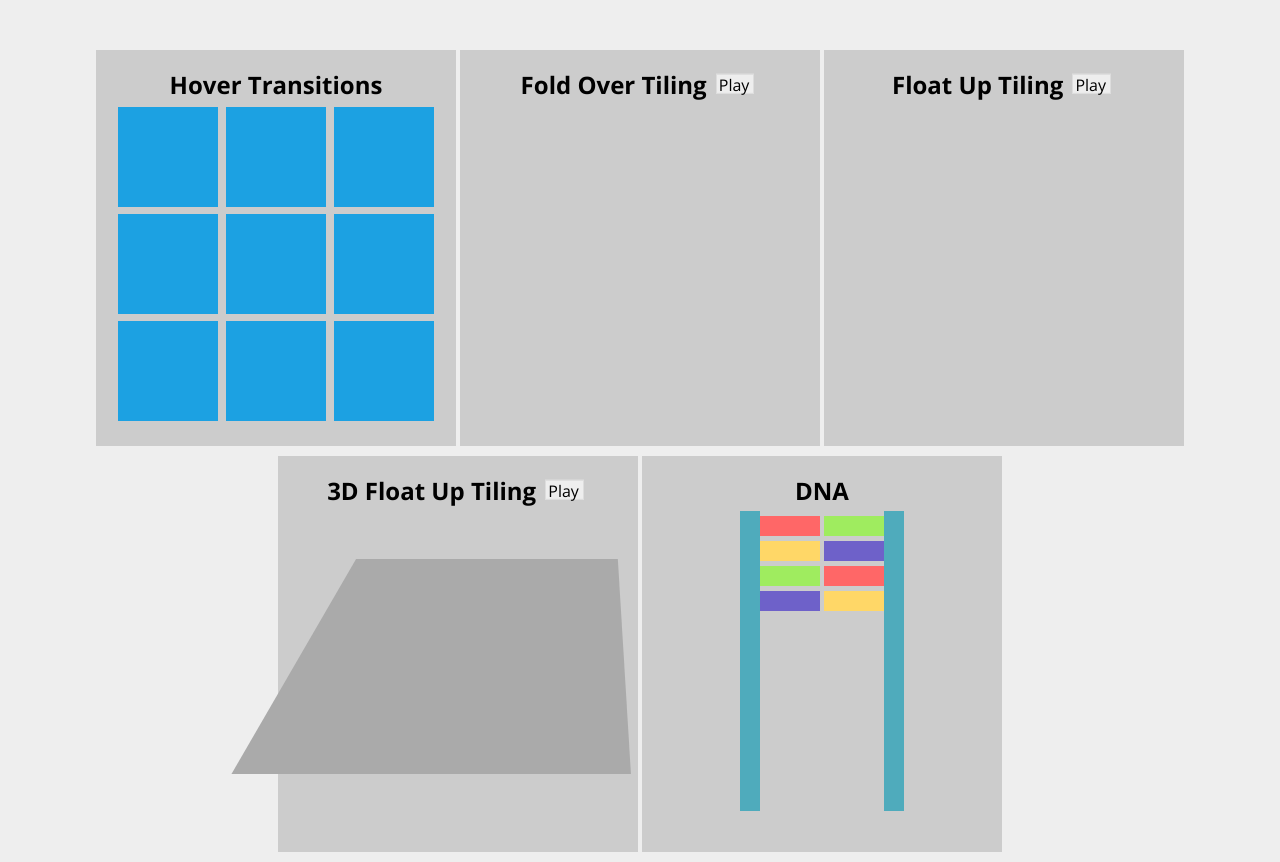
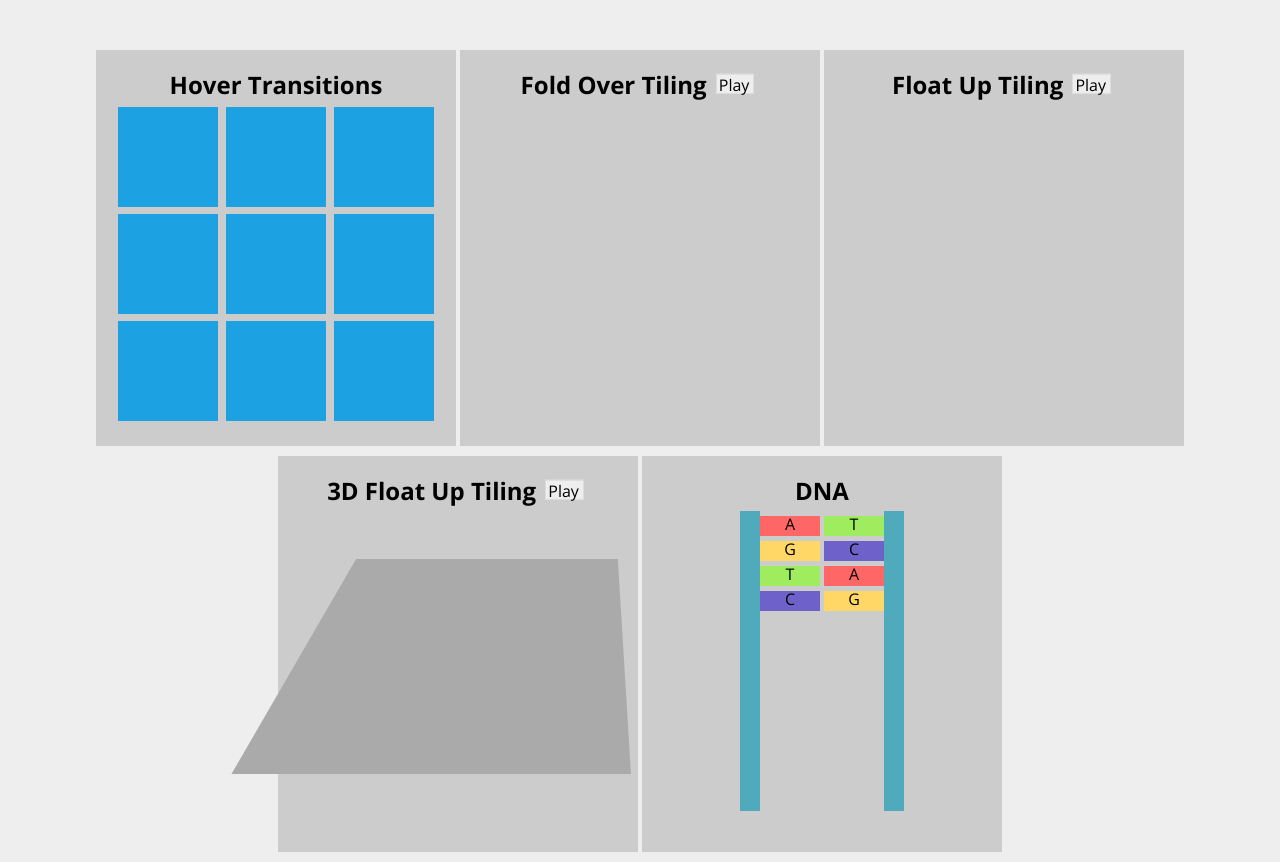
Before and after one commit to seckwei/seckwei.github.io, a PHP site: page /css-fun/index.html in a window 1280 px wide. Run offline with PHP 8.4, Linux system fonts and the light colour scheme; some libraries are stand-ins or nearby versions.

Commit message:
Added letter of DNA base cases

```diff
--- a/css-fun/css/square.css
+++ b/css-fun/css/square.css
@@ -2,7 +2,6 @@
 	Seck Wei, Lim - 2015
 	CSS for various random stuff to play with
 */
-
 /**
 TABLE OF CONTENTS
 	1. IMPORTED FONTS
@@ -16,24 +15,25 @@ TABLE OF CONTENTS
 		3.2 FLOAT UP TILING
 		3.3 3D FLOAT UP TILING
 **/
-
 /** 1. IMPORTED FONTS **/
-@import url(http://fonts.googleapis.com/css?family=Open+Sans:400,700);
-
+@import url("http://fonts.googleapis.com/css?family=Open+Sans:400,700");
 /** 2. PAGE STRUCTURE & OTHER HTML **/
-html, body {
+html,
+body {
   margin: 0;
   height: 100%;
 }
-
-h1, h2, h3, h4, h5 {
+h1,
+h2,
+h3,
+h4,
+h5 {
   font-family: 'Open Sans', sans-serif;
 }
-h1{
+h1 {
   font-size: 18pt;
   font-weight: bold;
 }
-
 /** 2.1 PAGE WRAPPER **/
 div.page-wrapper {
   padding-top: 50px;
@@ -42,26 +42,29 @@ h1{
   text-align: center;
 }
 /** 2.1.1 CONTENT WRAPPER **/
-		div.page-wrapper div.content-wrapper {
+div.content-wrapper {
   display: inline-block;
   margin: 0px auto 10px;
   padding: 20px;
-			min-width : 320px;	max-width : 320px;
-			min-height: 356px;	max-height: 356px;
+  min-width: 320px;
+  max-width: 320px;
+  min-height: 356px;
+  max-height: 356px;
   vertical-align: top;
   perspective: 600px;
   background-color: #ccc;
+/* 3D-wrapper */
 }
-			div.page-wrapper div.content-wrapper div.cw-title {
+div.content-wrapper div.cw-title {
   margin-bottom: 5px;
   padding: 3px 0 3px 0;
   font-family: 'Open Sans', sans-serif;
+/* PLAY BUTTON */
 }
-				div.page-wrapper div.content-wrapper div.cw-title h1 {
+div.content-wrapper div.cw-title h1 {
   display: inline-block;
 }
-				/* PLAY BUTTON */
-				div.page-wrapper div.content-wrapper div.cw-title div.play {
+div.content-wrapper div.cw-title div.play {
   position: relative;
   display: inline-block;
   margin: 0 5px 0 5px;
@@ -71,38 +74,35 @@ h1{
   background-color: #eee;
   cursor: pointer;
 }
-
-			div.page-wrapper div.content-wrapper.cw2 {
-				/* empty */
-				}
-				div.page-wrapper div.content-wrapper div.flow-right	{
+div.content-wrapper div.flow-right {
   text-align: left;
 }
-				div.page-wrapper div.content-wrapper div.flow-left	{
+div.content-wrapper div.flow-left {
   text-align: right;
 }
-
-			/* 3D-wrapper */
-			div.page-wrapper div.content-wrapper.cw4 div.wrapper-3d {
+div.content-wrapper.cw4 div.wrapper-3d {
   margin: 0 auto;
   padding: 0px 20px 0px 5px;
-				min-width : inherit;	max-width : inherit;
-				min-height: inherit;	max-height: inherit;
+  min-width: inherit;
+  max-width: inherit;
+  min-height: inherit;
+  max-height: inherit;
   transform: skew(-15deg, 0deg) rotateX(50deg) translateX(-5%) translateY(-20%);
   transform-style: preserve-3d;
   background-color: #aaa;
 }
-				div.page-wrapper div.content-wrapper.cw4 div.wrapper-3d div.flow-right,
-				div.page-wrapper div.content-wrapper.cw4 div.wrapper-3d div.flow-left {
+div.content-wrapper.cw4 div.wrapper-3d div.flow-right,
+div.content-wrapper.cw4 div.wrapper-3d div.flow-left {
   transform: translateZ(1px);
 }
-				div.page-wrapper div.content-wrapper.cw4 div.wrapper-3d div.floor {
-					min-width : inherit;	max-width : inherit;
-					min-height: inherit;	max-height: inherit;
+div.content-wrapper.cw4 div.wrapper-3d div.floor {
+  min-width: inherit;
+  max-width: inherit;
+  min-height: inherit;
+  max-height: inherit;
   border: 0px solid;
   background-color: #aaa;
 }
-
 /** 2.2 SQUARE **/
 div.square {
   margin: 2px;
@@ -113,226 +113,388 @@ h1{
 }
 /* SQUARE 1 */
 div.square.sq1 {
-			background-color: #1CA1E2;
+  background-color: #1ca1e2;
 /* hover off */
   transition: transform 1s;
 }
-			div.square.sq1:hover{
+div.square.sq1:hover {
 /* hover on*/
-				background-color: #0690D3;
-				transform: scale(1.1,1.1);
+  background-color: #0690d3;
+  transform: scale(1.1, 1.1);
   transition: transform 0.3s;
 }
-
 /* SQUARE 2 */
-		div.square.sq2{
-				background-color: #FF6014;
+div.square.sq2 {
+  background-color: #ff6014;
+/* SQUARE 2 STATIC */
+/* SQUARE 2 FLIPPING */
 }
-			/* SQUARE 2 STATIC */
 div.square.sq2#static {
   display: none;
 }
-			/* SQUARE 2 FLIPPING */
 div.square.sq2#flip-right,
-			div.square.sq2#flip-down,
-			div.square.sq2#flip-left
-			{
+div.square.sq2 #flip-down,
+div.square.sq2 #flip-left {
   margin-top: 0px;
   margin-left: 0px;
 }
-			div.square.sq2#flip-right{
-				-webkit-animation: flipright 1s;
-								animation: flipright 1s;
+div.square.sq2#flip-right {
+  -webkit-animation: 'flipright' 1s;
+  -moz-animation: 'flipright' 1s;
+  animation: 'flipright' 1s;
 }
-			div.square.sq2#flip-down{
-				-webkit-animation: flipdown 1s;
-								animation: flipdown 1s;
+div.square.sq2#flip-down {
+  -webkit-animation: 'flipdown' 1s;
+  -moz-animation: 'flipdown' 1s;
+  animation: 'flipdown' 1s;
 }
-			div.square.sq2#flip-left{
-				-webkit-animation: flipleft 1s;
-								animation: flipleft 1s;
+div.square.sq2#flip-left {
+  -webkit-animation: 'flipleft' 1s;
+  -moz-animation: 'flipleft' 1s;
+  animation: 'flipleft' 1s;
 }
-
 /* SQUARE 3 */
-		div.square.sq3{
+div.square.sq3 {
   display: none;
-			background-color: #49CC26;
+  background-color: #49cc26;
 }
-			div.square.sq3#float-up{
+div.square.sq3#float-up {
   -webkit-animation: floatup 1s;
+  -moz-animation: floatup 1s;
   animation: floatup 1s;
   -webkit-animation-fill-mode: forwards;
+  -moz-animation-fill-mode: forwards;
   animation-fill-mode: forwards;
 }
-			div.square.sq3#hoverOff{
-				transform : translateZ(10px);
+div.square.sq3#hoverOff {
+  transform: translateZ(10px);
   box-shadow: 10px 10px 3px #666;
   transition: 0.5s;
 }
-			div.square.sq3#hoverOff:hover{
+div.square.sq3#hoverOff:hover {
   -webkit-animation: hoverfloat 0.5s;
+  -moz-animation: hoverfloat 0.5s;
   animation: hoverfloat 0.5s;
   -webkit-animation-fill-mode: forwards;
+  -moz-animation-fill-mode: forwards;
   animation-fill-mode: forwards;
 }
-
 /* SQUARE 4 */
-		div.square.sq4{
-			background-color: #5E287A;
+div.square.sq4 {
+  background-color: #5e287a;
   transform: translateZ(3px);
 }
-			div.square.sq4#float-up-3d{
+div.square.sq4#float-up-3d {
   -webkit-animation: floatup-3d 2s;
+  -moz-animation: floatup-3d 2s;
   animation: floatup-3d 2s;
   -webkit-animation-fill-mode: forwards;
+  -moz-animation-fill-mode: forwards;
   animation-fill-mode: forwards;
 }
-
 /* SQUARE FAUX SHADOW */
-		div.square.sqshadow{
+div.square.sqshadow {
   display: none;
   background-color: #666;
   transform: translateZ(2px);
 }
-			div.square.sqshadow#cast-shadow{
+div.square.sqshadow#cast-shadow {
   -webkit-animation: castshadow 2s;
+  -moz-animation: castshadow 2s;
   animation: castshadow 2s;
   -webkit-animation-fill-mode: forwards;
+  -moz-animation-fill-mode: forwards;
   animation-fill-mode: forwards;
 }
-
 /** 2.3 RECTANGLE FOR DNA **/
 div.dna {
+  text-align: center;
 }
 /* Phosphate Backbone */
 div.dna-backbone {
   display: inline-block;
-		width	: 20px;
+  width: 20px;
   height: 300px;
-		background-color: #4FABBC;
+  background-color: #4fabbc;
 }
-
 /* DNA Base Wrapper */
 div.dna-base-wrapper {
   display: inline-block;
   vertical-align: top;
 }
-		div.dna-base-wrapper.left		{ margin-left : -4px; }
-		div.dna-base-wrapper.right	{ margin-right: -4px; }
-
+div.dna-base-wrapper.left {
+  margin-left: -4px;
+}
+div.dna-base-wrapper.right {
+  margin-right: -4px;
+}
 /* DNA Bases */
 div.dna-base {
   margin: 5px 0px 5px 0px;
-		width : 60px;
+  width: 60px;
   height: 20px;
+  font-family: 'Open Sans', sans-serif;
 }
-		div.dna-base#a {	background-color: #FF6767; }
-		div.dna-base#g {	background-color: #FFD767; }
-		div.dna-base#t {	background-color: #9FEC5F; }
-		div.dna-base#c {	background-color: #6E61C9; }
-
+div.dna-base#a {
+  background-color: #ff6767;
+}
+div.dna-base#g {
+  background-color: #ffd767;
+}
+div.dna-base#t {
+  background-color: #9fec5f;
+}
+div.dna-base#c {
+  background-color: #6e61c9;
+}
 div.clear {
   clear: both;
 }
-
 /** 3. ANIMATIONS **/
 /* 3.1 Fold Over Tiling */
 /* FLIP RIGHT */
+/* FLIP DOWN */
+/* FLIP LEFT */
+/* 3.2 Float Up Tiling */
+/* Float Up */
+/* Hover Animations */
+/* 3.3 3D Float Up Tiling */
+/* Float Up */
+/* Cast Shadow */
+@-moz-keyframes flipright {
+  0% {
+    transform-origin: 104% 50%;
+    transform: rotateY(0deg);
+  }
+  100% {
+    transform-origin: 104% 50%;
+    transform: rotateY(180deg);
+  }
+}
 @-webkit-keyframes flipright {
   0% {
     transform-origin: 104% 50%;
     transform: rotateY(0deg);
   }
-		100%{
+  100% {
+    transform-origin: 104% 50%;
+    transform: rotateY(180deg);
+  }
+}
+@-o-keyframes flipright {
+  0% {
+    transform-origin: 104% 50%;
+    transform: rotateY(0deg);
+  }
+  100% {
     transform-origin: 104% 50%;
     transform: rotateY(180deg);
   }
 }
 @keyframes flipright {
-		from {
+  0% {
     transform-origin: 104% 50%;
     transform: rotateY(0deg);
   }
-		to {
+  100% {
     transform-origin: 104% 50%;
     transform: rotateY(180deg);
   }
 }
-
-	/* FLIP DOWN */
+@-moz-keyframes flipdown {
+  0% {
+    transform-origin: 50% 104%;
+    transform: rotateX(0deg);
+  }
+  100% {
+    transform-origin: 50% 104%;
+    transform: rotateX(-180deg);
+  }
+}
 @-webkit-keyframes flipdown {
   0% {
     transform-origin: 50% 104%;
     transform: rotateX(0deg);
   }
-		100%{
+  100% {
+    transform-origin: 50% 104%;
+    transform: rotateX(-180deg);
+  }
+}
+@-o-keyframes flipdown {
+  0% {
+    transform-origin: 50% 104%;
+    transform: rotateX(0deg);
+  }
+  100% {
     transform-origin: 50% 104%;
     transform: rotateX(-180deg);
   }
 }
 @keyframes flipdown {
-	from {
+  0% {
     transform-origin: 50% 104%;
     transform: rotateX(0deg);
   }
-	to {
+  100% {
     transform-origin: 50% 104%;
     transform: rotateX(-180deg);
   }
 }
-
-	/* FLIP LEFT */
+@-moz-keyframes flipleft {
+  0% {
+    transform-origin: -4% 50%;
+    transform: rotateY(0deg);
+  }
+  100% {
+    transform-origin: -4% 50%;
+    transform: rotateY(-180deg);
+  }
+}
 @-webkit-keyframes flipleft {
   0% {
     transform-origin: -4% 50%;
     transform: rotateY(0deg);
   }
-		100%{
+  100% {
+    transform-origin: -4% 50%;
+    transform: rotateY(-180deg);
+  }
+}
+@-o-keyframes flipleft {
+  0% {
+    transform-origin: -4% 50%;
+    transform: rotateY(0deg);
+  }
+  100% {
     transform-origin: -4% 50%;
     transform: rotateY(-180deg);
   }
 }
 @keyframes flipleft {
-	from {
+  0% {
     transform-origin: -4% 50%;
     transform: rotateY(0deg);
   }
-	to {
+  100% {
     transform-origin: -4% 50%;
     transform: rotateY(-180deg);
   }
 }
-
-/* 3.2 Float Up Tiling */
-	/* Float Up */
-	@-webkit-keyframes floatup {
+@-moz-keyframes floatup {
   0% {
     -webkit-transform-origin: 50% 50%;
-			-webkit-opacity: 0.0;
+    -webkit-opacity: 0;
     -webkit-transform: translateZ(0px);
     -webkit-box-shadow: 3px 3px 3px #666;
   }
   100% {
-			-webkit-opacity: 1.0;
+    -webkit-opacity: 1;
+    -webkit-transform: translateZ(10px);
+    -webkit-box-shadow: 10px 10px 3px #666;
+  }
+}
+@-webkit-keyframes floatup {
+  0% {
+    -webkit-transform-origin: 50% 50%;
+    -webkit-opacity: 0;
+    -webkit-transform: translateZ(0px);
+    -webkit-box-shadow: 3px 3px 3px #666;
+  }
+  100% {
+    -webkit-opacity: 1;
+    -webkit-transform: translateZ(10px);
+    -webkit-box-shadow: 10px 10px 3px #666;
+  }
+}
+@-o-keyframes floatup {
+  0% {
+    -webkit-transform-origin: 50% 50%;
+    -webkit-opacity: 0;
+    -webkit-transform: translateZ(0px);
+    -webkit-box-shadow: 3px 3px 3px #666;
+  }
+  100% {
+    -webkit-opacity: 1;
     -webkit-transform: translateZ(10px);
     -webkit-box-shadow: 10px 10px 3px #666;
   }
 }
 @keyframes floatup {
   0% {
+    -webkit-transform-origin: 50% 50%;
+    -webkit-opacity: 0;
+    -webkit-transform: translateZ(0px);
+    -webkit-box-shadow: 3px 3px 3px #666;
+  }
+  100% {
+    -webkit-opacity: 1;
+    -webkit-transform: translateZ(10px);
+    -webkit-box-shadow: 10px 10px 3px #666;
+  }
+}
+@-moz-keyframes floatup {
+  0% {
     transform-origin: 50% 50%;
-			opacity: 0.0;
+    opacity: 0;
     transform: translateZ(0px);
     box-shadow: 3px 3px 3px #666;
   }
   100% {
-			opacity: 1.0;
+    opacity: 1;
     transform: translateZ(10px);
     box-shadow: 10px 10px 3px #666;
   }
 }
-
-	/* Hover Animations */
+@-webkit-keyframes floatup {
+  0% {
+    transform-origin: 50% 50%;
+    opacity: 0;
+    transform: translateZ(0px);
+    box-shadow: 3px 3px 3px #666;
+  }
+  100% {
+    opacity: 1;
+    transform: translateZ(10px);
+    box-shadow: 10px 10px 3px #666;
+  }
+}
+@-o-keyframes floatup {
+  0% {
+    transform-origin: 50% 50%;
+    opacity: 0;
+    transform: translateZ(0px);
+    box-shadow: 3px 3px 3px #666;
+  }
+  100% {
+    opacity: 1;
+    transform: translateZ(10px);
+    box-shadow: 10px 10px 3px #666;
+  }
+}
+@keyframes floatup {
+  0% {
+    transform-origin: 50% 50%;
+    opacity: 0;
+    transform: translateZ(0px);
+    box-shadow: 3px 3px 3px #666;
+  }
+  100% {
+    opacity: 1;
+    transform: translateZ(10px);
+    box-shadow: 10px 10px 3px #666;
+  }
+}
+@-moz-keyframes hoverfloat {
+  from {
+    -webkit-transform: translateZ(10px);
+    -webkit-box-shadow: 10px 10px 3px #666;
+  }
+  to {
+    -webkit-transform: translateZ(20px);
+    -webkit-box-shadow: 20px 20px 3px #666;
+  }
+}
 @-webkit-keyframes hoverfloat {
   from {
     -webkit-transform: translateZ(10px);
@@ -341,6 +503,56 @@ h1{
   to {
     -webkit-transform: translateZ(20px);
     -webkit-box-shadow: 20px 20px 3px #666;
+  }
+}
+@-o-keyframes hoverfloat {
+  from {
+    -webkit-transform: translateZ(10px);
+    -webkit-box-shadow: 10px 10px 3px #666;
+  }
+  to {
+    -webkit-transform: translateZ(20px);
+    -webkit-box-shadow: 20px 20px 3px #666;
+  }
+}
+@keyframes hoverfloat {
+  from {
+    -webkit-transform: translateZ(10px);
+    -webkit-box-shadow: 10px 10px 3px #666;
+  }
+  to {
+    -webkit-transform: translateZ(20px);
+    -webkit-box-shadow: 20px 20px 3px #666;
+  }
+}
+@-moz-keyframes hoverfloat {
+  from {
+    transform: translateZ(10px);
+    box-shadow: 10px 10px 3px #666;
+  }
+  to {
+    transform: translateZ(20px);
+    box-shadow: 20px 20px 3px #666;
+  }
+}
+@-webkit-keyframes hoverfloat {
+  from {
+    transform: translateZ(10px);
+    box-shadow: 10px 10px 3px #666;
+  }
+  to {
+    transform: translateZ(20px);
+    box-shadow: 20px 20px 3px #666;
+  }
+}
+@-o-keyframes hoverfloat {
+  from {
+    transform: translateZ(10px);
+    box-shadow: 10px 10px 3px #666;
+  }
+  to {
+    transform: translateZ(20px);
+    box-shadow: 20px 20px 3px #666;
   }
 }
 @keyframes hoverfloat {
@@ -353,16 +565,13 @@ h1{
     box-shadow: 20px 20px 3px #666;
   }
 }
-
-/* 3.3 3D Float Up Tiling */
-	/* Float Up */
-	@-webkit-keyframes floatup-3d {
+@-moz-keyframes floatup-3d {
   0% {
     -webkit-transform-origin: 50% 50%;
-			-webkit-opacity: 0.0;
+    -webkit-opacity: 0;
   }
   10% {
-			-webkit-opacity: 1.0;
+    -webkit-opacity: 1;
     -webkit-transform: translateZ(3px);
   }
   55% {
@@ -372,7 +581,68 @@ h1{
     -webkit-transform: translate(-15px, -15px) translateZ(3px);
   }
 }
-	/* Cast Shadow */
+@-webkit-keyframes floatup-3d {
+  0% {
+    -webkit-transform-origin: 50% 50%;
+    -webkit-opacity: 0;
+  }
+  10% {
+    -webkit-opacity: 1;
+    -webkit-transform: translateZ(3px);
+  }
+  55% {
+    -webkit-transform: rotateX(5deg) translate(-110%, -150%) translateZ(100px);
+  }
+  100% {
+    -webkit-transform: translate(-15px, -15px) translateZ(3px);
+  }
+}
+@-o-keyframes floatup-3d {
+  0% {
+    -webkit-transform-origin: 50% 50%;
+    -webkit-opacity: 0;
+  }
+  10% {
+    -webkit-opacity: 1;
+    -webkit-transform: translateZ(3px);
+  }
+  55% {
+    -webkit-transform: rotateX(5deg) translate(-110%, -150%) translateZ(100px);
+  }
+  100% {
+    -webkit-transform: translate(-15px, -15px) translateZ(3px);
+  }
+}
+@keyframes floatup-3d {
+  0% {
+    -webkit-transform-origin: 50% 50%;
+    -webkit-opacity: 0;
+  }
+  10% {
+    -webkit-opacity: 1;
+    -webkit-transform: translateZ(3px);
+  }
+  55% {
+    -webkit-transform: rotateX(5deg) translate(-110%, -150%) translateZ(100px);
+  }
+  100% {
+    -webkit-transform: translate(-15px, -15px) translateZ(3px);
+  }
+}
+@-moz-keyframes castshadow {
+  0% {
+    -webkit-transform: translateZ(2px);
+  }
+  10% {
+    -webkit-transform: translateX(0);
+  }
+  55% {
+    -webkit-transform: translate(100px, 100px);
+  }
+  100% {
+    -webkit-transform: translate(15px, 15px) translateZ(2px);
+  }
+}
 @-webkit-keyframes castshadow {
   0% {
     -webkit-transform: translateZ(2px);
@@ -387,3 +657,31 @@ h1{
     -webkit-transform: translate(15px, 15px) translateZ(2px);
   }
 }
+@-o-keyframes castshadow {
+  0% {
+    -webkit-transform: translateZ(2px);
+  }
+  10% {
+    -webkit-transform: translateX(0);
+  }
+  55% {
+    -webkit-transform: translate(100px, 100px);
+  }
+  100% {
+    -webkit-transform: translate(15px, 15px) translateZ(2px);
+  }
+}
+@keyframes castshadow {
+  0% {
+    -webkit-transform: translateZ(2px);
+  }
+  10% {
+    -webkit-transform: translateX(0);
+  }
+  55% {
+    -webkit-transform: translate(100px, 100px);
+  }
+  100% {
+    -webkit-transform: translate(15px, 15px) translateZ(2px);
+  }
+}
--- a/css-fun/index.html
+++ b/css-fun/index.html
@@ -125,10 +125,10 @@
 				<!-- Strand 1 -->
 				<div class="dna-backbone left"></div>
 				<div class="dna-base-wrapper left">
-					<div class="dna-base left" id="a"></div>
-					<div class="dna-base left" id="g"></div>
-					<div class="dna-base left" id="t"></div>
-					<div class="dna-base left" id="c"></div>
+					<div class="dna-base left" id="a">A</div>
+					<div class="dna-base left" id="g">G</div>
+					<div class="dna-base left" id="t">T</div>
+					<div class="dna-base left" id="c">C</div>
 				</div>
 
 				<!-- Strand 2 -->
--- a/css-fun/js/dna.js
+++ b/css-fun/js/dna.js
@@ -26,7 +26,7 @@ var dna = {
 
 		var base_rightHTML = "";
 		for(var i = 0; i < base_right.length; i++){
-			base_rightHTML += "<div class='dna-base right' id='"+ base_right[i] +"'></div>\r\n";
+			base_rightHTML += "<div class='dna-base right' id='"+ base_right[i] +"'>" + base_right[i].toUpperCase() + "</div>\r\n";
 		}
 
 		$(".dna-base-wrapper.right").append(base_rightHTML);
```
Also changed, not shown: 1 other file. Lines whose indentation alone changed are shown as unchanged.
